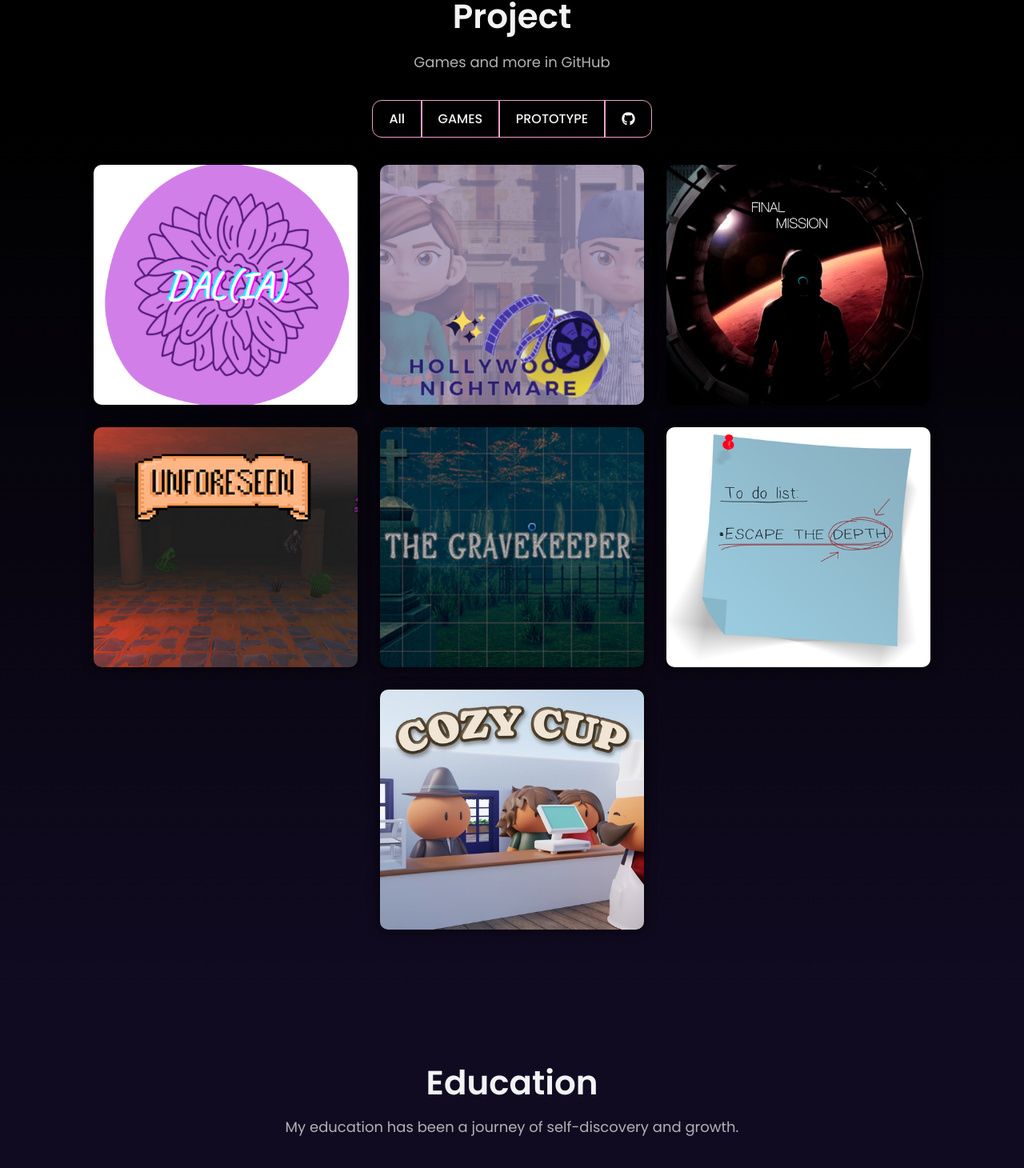
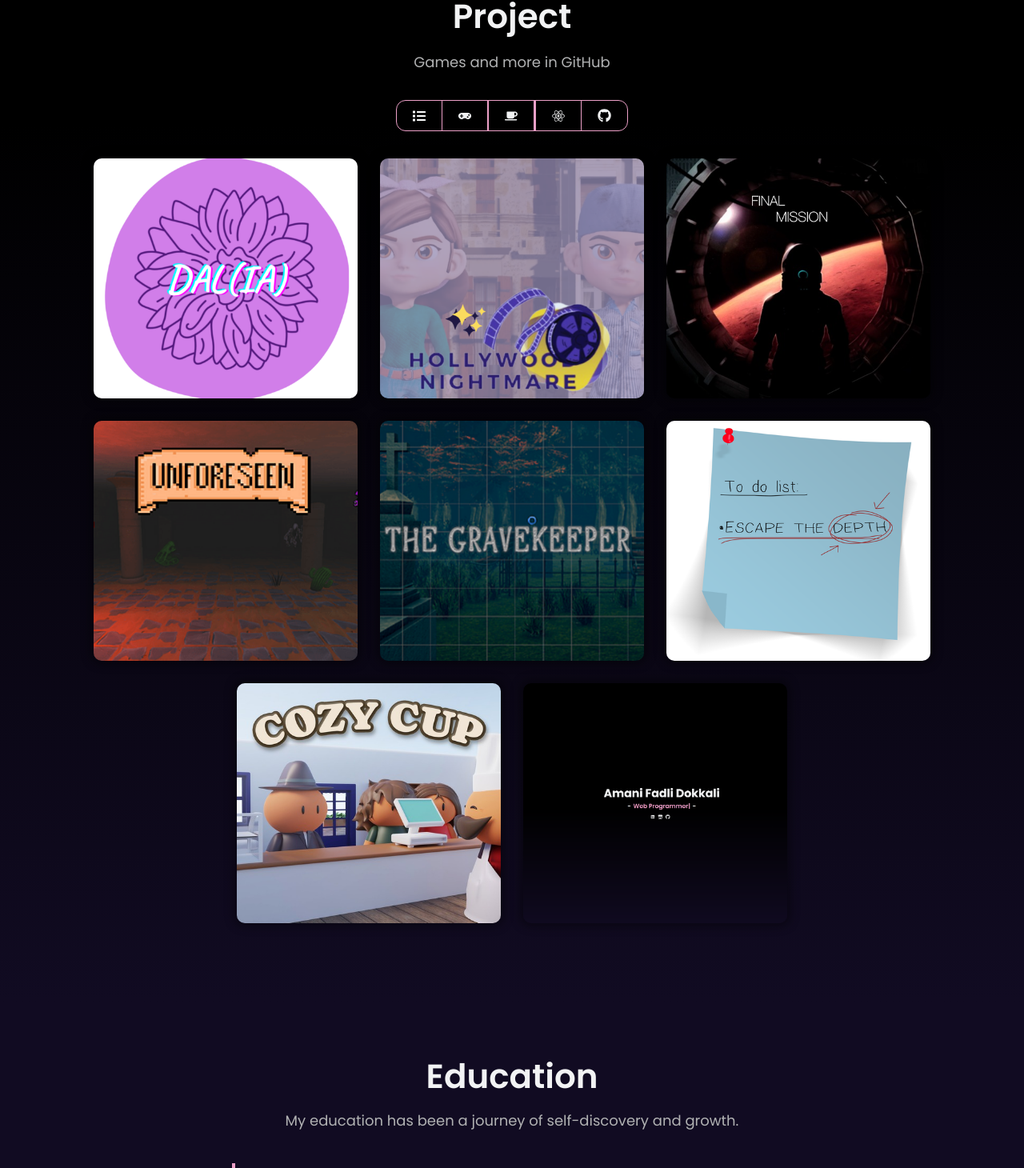
Before and after one commit to AmaniFadli/Portfolio, a React (Create React App) app: page / in a window 1280 px wide. Shown: the part 3215-4675 px from the top of the page at 80% size. Built offline with nearby package versions, Linux system fonts and the light colour scheme; grey boxes are pictures that could not be loaded.

Commit message:
mas retoques

```diff
--- a/src/components/Contact/index.js
+++ b/src/components/Contact/index.js
@@ -119,6 +119,9 @@ const Wrapper = styled.div`
   justify-content: center;
   width: 100%;
   max-width: 800px;
+  @media (max-width: 960px) {
+      flex-direction: column;
+  }
 `
 const Box = styled.div`
   display: flex;
@@ -197,7 +200,7 @@ const Contact = () => {
           >
             <Box>
               <Icon><MdPhone/></Icon>
-              <Text>+34 662501544 <br/> +44 7425594832</Text>
+              <Text>+34 662 501 544 (Spain)<br/> +44 7425 594832 (UK)</Text>
             </Box>
         </motion.div>
 
--- a/src/components/ProjectDetails/index.jsx
+++ b/src/components/ProjectDetails/index.jsx
@@ -139,9 +139,9 @@ const MemberImage = styled.img`
 `;
 
 const MemberName = styled.div`
-    font-size: 16px;
+    font-size: 14px;
     font-weight: 500;
-    width: 200px;
+    width: 250px;
     color: ${({ theme }) => theme.text_primary};
     @media only screen and (max-width: 600px) {
         font-size: 14px;
--- a/src/components/Projects/ProjectsStyle.js
+++ b/src/components/Projects/ProjectsStyle.js
@@ -86,7 +86,7 @@ export const ToggleButton = styled.div`
     `
     }
     &:hover {
-        background: ${({ theme }) => theme.primary + 1};
+        background: ${({ theme }) => theme.primary2};
     }
     @media (max-width: 768px) {
         padding: 6px 8px;
--- a/src/components/Projects/index.js
+++ b/src/components/Projects/index.js
@@ -4,7 +4,8 @@ import { Container, Wrapper, Title, Desc, CardContainer, ToggleButtonGroup, Togg
 import ProjectCard from '../Cards/ProjectCards'
 import { projects } from '../../data/constants'
 import { Bio } from '../../data/constants';
-import { FaGithub } from 'react-icons/fa';
+import { FaGithub, FaGamepad,FaReact,FaPen,FaList,FaCoffee} from 'react-icons/fa';
+
 
 import { motion } from "framer-motion";
 
@@ -41,21 +42,28 @@ const Projects = ({openModal,setOpenModal}) => {
           >
             <ToggleButtonGroup >
               {toggle === 'all' ?
-              <ToggleButton active value="all" onClick={() => handleToggle('all')}>All</ToggleButton>
+              <ToggleButton active value="all" onClick={() => handleToggle('all')}><FaList/></ToggleButton>
               :
-              <ToggleButton value="all" onClick={() => handleToggle('all')}>All</ToggleButton>
+              <ToggleButton value="all" onClick={() => handleToggle('all')}><FaList/></ToggleButton>
               }
               <Divider />
               {toggle === 'games' ?
-                <ToggleButton active value="games" onClick={() => handleToggle('games')}>GAMES</ToggleButton>
+                <ToggleButton active value="games" onClick={() => handleToggle('games')}><FaGamepad/></ToggleButton>
                 :
-                <ToggleButton value="games" onClick={() => handleToggle('games')}>GAMES</ToggleButton>
+                <ToggleButton value="games" onClick={() => handleToggle('games')}><FaGamepad/></ToggleButton>
               }
               <Divider />
               {toggle === 'prototype' ?
-                <ToggleButton active value="prototype" onClick={() => handleToggle('prototype')}>PROTOTYPE</ToggleButton>
+                <ToggleButton active value="prototype" onClick={() => handleToggle('prototype')}><FaCoffee/></ToggleButton>
                 :
-                <ToggleButton value="prototype" onClick={() => handleToggle('prototype')}>PROTOTYPE</ToggleButton>
+                <ToggleButton value="prototype" onClick={() => handleToggle('prototype')}><FaCoffee/></ToggleButton>
+              }
+              <Divider />
+              <Divider />
+              {toggle === 'react' ?
+                <ToggleButton active value="react" onClick={() => handleToggle('react')}><FaReact/></ToggleButton>
+                :
+                <ToggleButton value="react" onClick={() => handleToggle('react')}><FaReact/></ToggleButton>
               }
               <Divider />
               <ToggleButton onClick={() => handleToggle('github')}>
@@ -76,7 +84,7 @@ const Projects = ({openModal,setOpenModal}) => {
 
               ))}
             {projects
-              .filter((item) => item.category == toggle)
+              .filter((item) => item.category === toggle)
               .map((project) => (
                 <motion.div
                   whileInView={{opacity:1, y:0}}
--- a/src/components/Skills/index.js
+++ b/src/components/Skills/index.js
@@ -75,7 +75,7 @@ const Skill = styled.div`
   box-shadow: rgba(33, 25, 47, 0.15) 0px 4px 24px;
   border-radius: 16px;
   padding: 18px 36px;
-  @media (max-width: 960px) {
+  @media (max-width: 768px) {
     width: 300px;
     padding: 10px 36px;
   }
--- a/src/data/constants.js
+++ b/src/data/constants.js
@@ -5,6 +5,7 @@ import project4 from "../utils/projects/p4.png";
 import project5 from "../utils/projects/p5.png";
 import project6 from "../utils/projects/p6.jpg";
 import project7 from "../utils/projects/p7.png";
+import project8 from "../utils/projects/p8.png";
 
 import { FaGamepad } from "react-icons/fa";
 import { FiMonitor } from "react-icons/fi";
@@ -219,6 +220,12 @@ export const projects = [
         img: "https://img.freepik.com/vector-premium/icono-perfil-usuario-estilo-plano-ilustracion-vector-avatar-miembro-sobre-fondo-aislado-concepto-negocio-signo-permiso-humano_157943-15752.jpg",
         linkedin: "https://www.linkedin.com/in/cl%C3%A0udia-mart%C3%ADn-993933226/",
       },
+      {
+        name: "Amani Fadli Dokkali",
+        img: "",
+        linkedin: "https://www.linkedin.com/in/amani-fadli-dokkali-81b8172a0/",
+        github: "",
+      },
 
     ],
   },
@@ -232,20 +239,6 @@ export const projects = [
     tags: ["Unity", "C#", "Blender", "FMod"],
     category: "games",
     webapp: "https://amanifd.itch.io/hollywood-nightmare",
-    /*member: [
-      {
-        name: "Rishav Chanda",
-        img: "https://avatars.githubusercontent.com/u/64485885?v=4",
-        linkedin: "https://www.linkedin.com/in/rishav-chanda-b89a791b3/",
-        github: "https://github.com/rishavchanda/",
-      },
-      {
-        name: "Upasana Chaudhuri",
-        img: "https://avatars.githubusercontent.com/u/100614635?v=4",
-        linkedin: "https://www.linkedin.com/in/upasana-chaudhuri-2a2bb5231/",
-        github: "https://github.com/upasana0710",
-      },
-    ],*/
   },
   {
     id: 1,
@@ -268,20 +261,32 @@ export const projects = [
     tags: ["Unity", "C#", "Blender", "Photoshop"],
     category: "games",
     webapp: "https://amanifd.itch.io/unforeseen",
-    /*member: [
+    member: [
       {
-        name: "Rishav Chanda",
-        img: "https://avatars.githubusercontent.com/u/64485885?v=4",
-        linkedin: "https://www.linkedin.com/in/rishav-chanda-b89a791b3/",
-        github: "https://github.com/rishavchanda/",
+        name: "Guillem Sanchez Parra (Programmer)",
+        img: "",
+        linkedin: "https://www.linkedin.com/in/guillem-sanchez-parra-820551294/",
+        github: "",
       },
       {
-        name: "Upasana Chaudhuri",
-        img: "https://avatars.githubusercontent.com/u/100614635?v=4",
-        linkedin: "https://www.linkedin.com/in/upasana-chaudhuri-2a2bb5231/",
-        github: "https://github.com/upasana0710",
+        name: "Pol Rodríguez Melero (Programmer)",
+        img: "",
+        linkedin: "https://www.linkedin.com/in/pol-rodr%C3%ADguez-melero-633b38294/",
+        github: "https://github.com/Tihersarc",
       },
-    ],*/
+      {
+        name: "Joel Prados Zurita (3D Art)",
+        img: "",
+        linkedin: "https://www.linkedin.com/in/joel-prados-zurita-620aa9282/",
+        github: "https://github.com/Tihersarc",
+      },
+      {
+        name: "Amani Fadli Dokkali (Programmer & PixelArt)",
+        img: "",
+        linkedin: "https://www.linkedin.com/in/amani-fadli-dokkali-81b8172a0/",
+        github: "",
+      },
+    ],
   },
   {
     id: 3,
@@ -302,6 +307,38 @@ export const projects = [
     tags: ["Unity", "C#", "Blender", "Photoshop"],
     category: "games",
     webapp: "https://sttrangge.itch.io/escape-the-depth",
+    member: [
+      {
+        name: "Guillem Sanchez Parra (Programmer)",
+        img: "",
+        linkedin: "https://www.linkedin.com/in/guillem-sanchez-parra-820551294/",
+        github: "",
+      },
+      {
+        name: "Asmae Charroud Benaisni (UI)",
+        img: "",
+        linkedin: "https://www.linkedin.com/in/asmae-c-3a10b2255/",
+        github: "",
+      },
+      {
+        name: "Joel Prados Zurita (3D Art)",
+        img: "",
+        linkedin: "https://www.linkedin.com/in/joel-prados-zurita-620aa9282/",
+        github: "",
+      },
+      {
+        name: "Carlos Abril Salguero (3D Art)",
+        img: "",
+        linkedin: "https://www.linkedin.com/in/carlos-abril-salguero-2074b0254/",
+        github: "",
+      },
+      {
+        name: "Amani Fadli Dokkali (Programmer)",
+        img: "",
+        linkedin: "https://www.linkedin.com/in/amani-fadli-dokkali-81b8172a0/",
+        github: "",
+      },
+    ],
   },
   {
     id: 4,
@@ -312,6 +349,42 @@ export const projects = [
     tags: ["Unity", "C#", "Blender", "Photoshop"],
     category: "games",
     webapp: "https://sttrangge.itch.io/cozy-cup",
+    member: [
+      {
+        name: "Asmae Charroud Benaisni (UI & Programmer)",
+        img: "",
+        linkedin: "https://www.linkedin.com/in/asmae-c-3a10b2255/",
+        github: "",
+      },
+      {
+        name: "Eric Alvarez Fernandez (3D Art)",
+        img: "",
+        linkedin: "https://www.linkedin.com/in/eric-alvarez-fernandez-39bb52178/",
+        github: "",
+      },
+      {
+        name: "Naim Ladid (3D Art)",
+        img: "",
+        linkedin: "https://www.linkedin.com/in/naim-ladid-6a600b245/",
+        github: "",
+      },
+      {
+        name: "Amani Fadli Dokkali (Programmer)",
+        img: "",
+        linkedin: "https://www.linkedin.com/in/amani-fadli-dokkali-81b8172a0/",
+        github: "",
+      },
+    ],
+  },
+  {
+    id: 5,
+    title: "MY WEBSITE",
+    description:
+      "This website is made to show my work and my experience in the different areas of programming.",
+    image:project8,
+    tags: ["ReactJs", "CSS", "HTML"],
+    category: "react",
+    webapp: "https://amani-fadli.vercel.app/",
   },
 ];
 
```
Also changed, not shown: src/utils/projects/p8.png (added).
